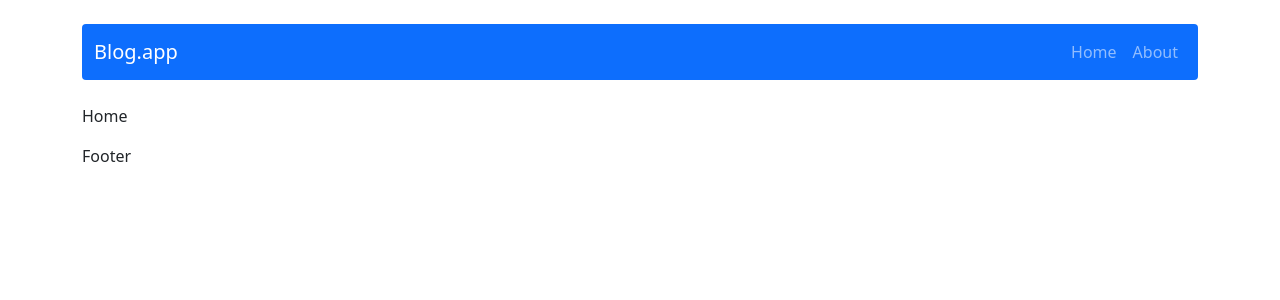
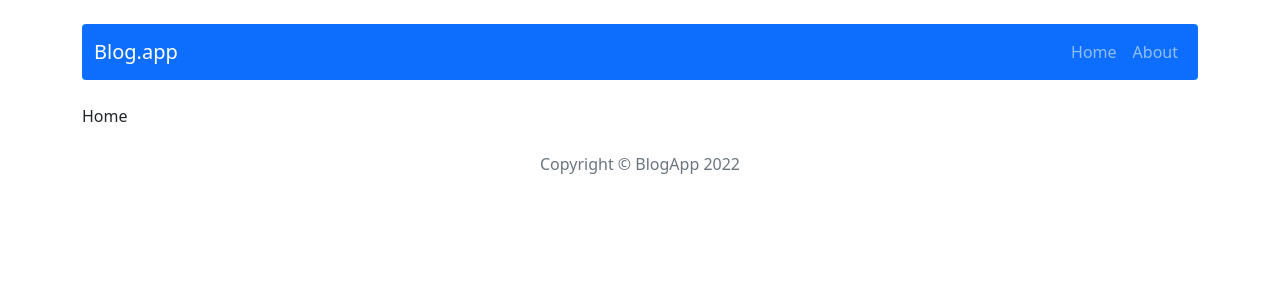
Before and after one commit to KatSobieska/blog-crud-app, a React (Create React App) app: page / in a window 1280 px wide. Shown: the top 300 px of the page. Built offline with nearby package versions, Linux system fonts and the light colour scheme.

Commit message:
Add structure and styles for Footer

```diff
--- a/src/components/views/Footer.js
+++ b/src/components/views/Footer.js
@@ -1,8 +1,10 @@
+import { Container } from "react-bootstrap";
+
 const Footer = () => {
   return (
-    <div>
-      <p>Footer</p>
-    </div>
+    <Container className="mt-4 text-muted text-center">
+      Copyright © BlogApp 2022
+    </Container>
   );
 };
 
```
